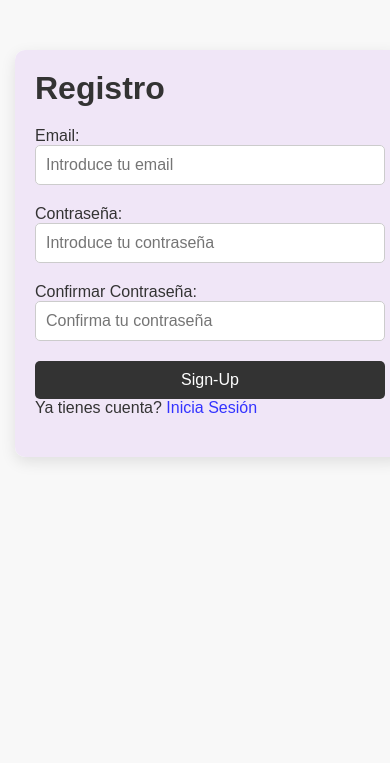
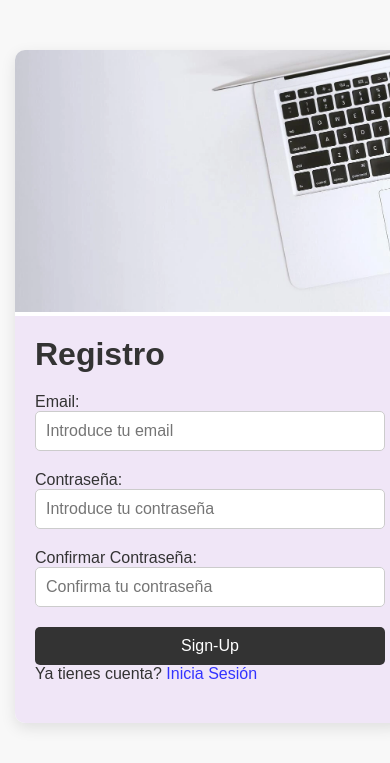
Before and after one commit to John117-dark/John117-dark.github.io, a PHP site: page /signup.html in a window 390 px wide; the page is wider, and only the part inside the window is pictured. Shown: the top 763 px of that part. Run offline with PHP 8.4, Linux system fonts and the light colour scheme.

Commit message:
upss
upss

```diff
--- a/css/mediaquery.css
+++ b/css/mediaquery.css
@@ -5,9 +5,7 @@
         margin: 50px 15px;
     }
 
-    .image-section {
-        display: none;
-    }
+
     .hero-image img{
         display: none;
     }
```
